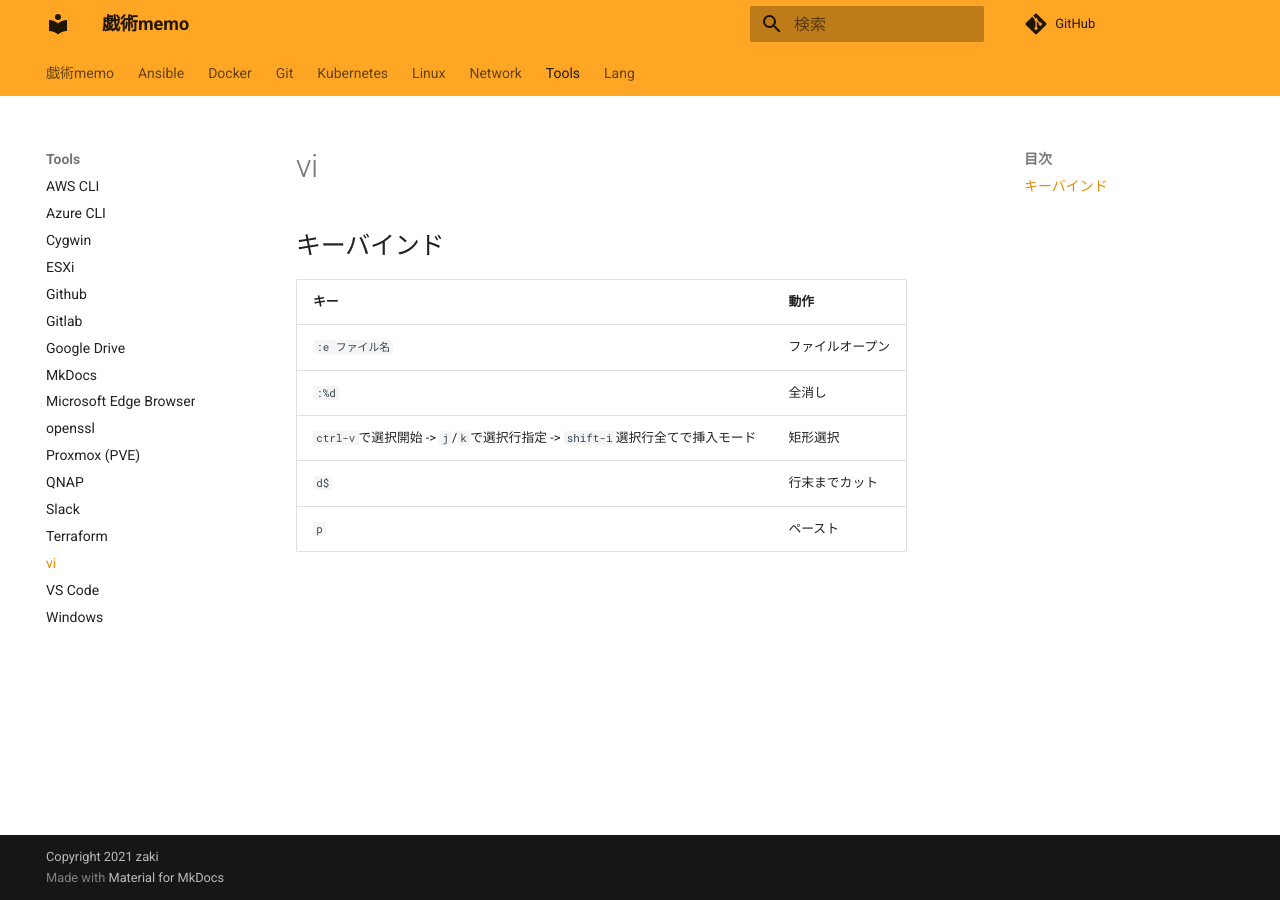
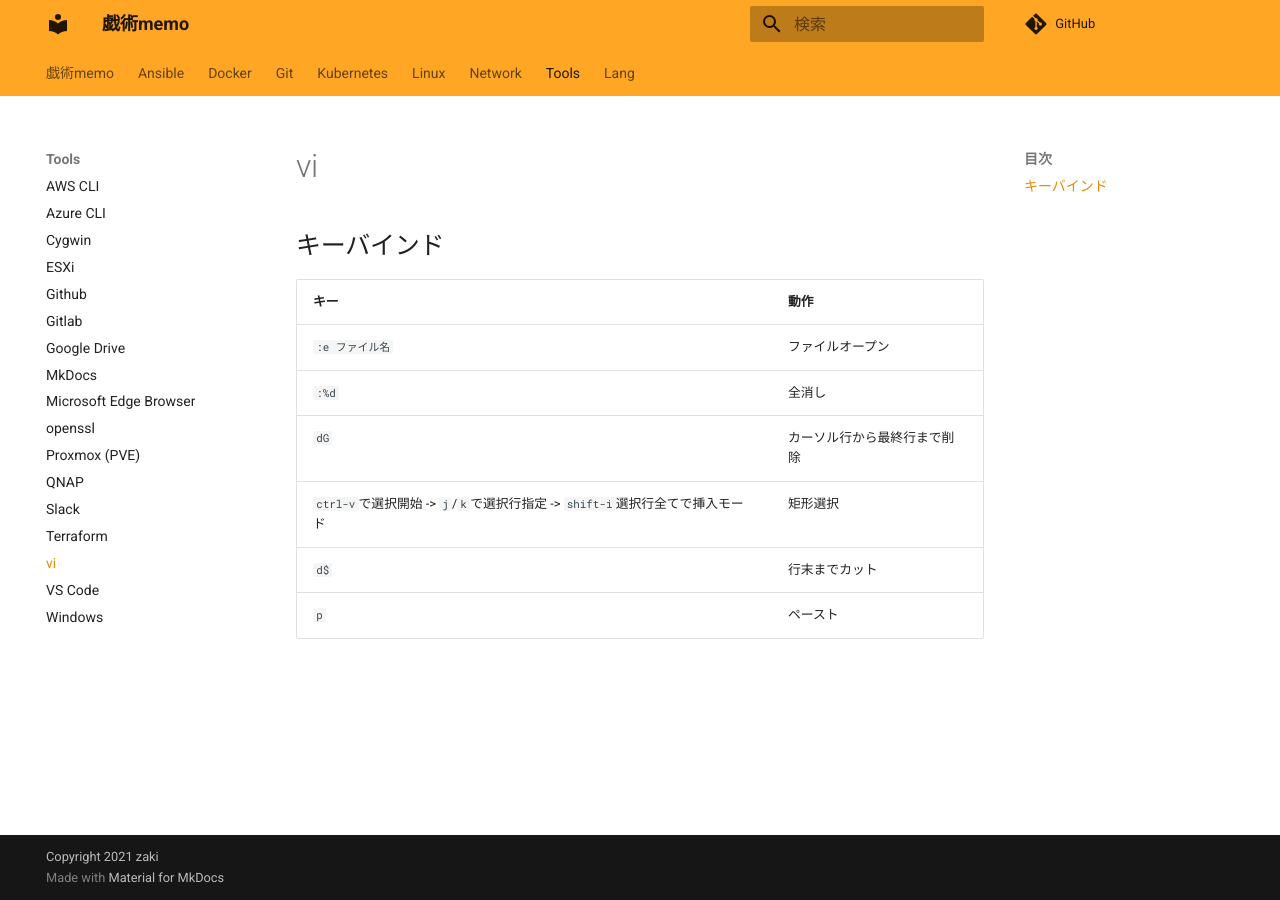
Before and after one commit to zaki-lknr/docs, an MkDocs documentation site: the page built from docs/Tools/vi.md, in a window 1280 px wide. Built offline with MkDocs 1.6.1 and Material for MkDocs 9.7.7, drawn with Linux system fonts in a browser that asks for light colours; comment, search, counter and statistics services are not loaded.

Commit message:
add: tools/vi: カーソル行からEOFまで削除

```diff
--- a/docs/Tools/vi.md
+++ b/docs/Tools/vi.md
@@ -2,10 +2,11 @@
 
 ## キーバインド
 
-| キー                                                     | 動作       |
-| ------------------------------------------------------ | -------- |
-| `:e ファイル名`                                             | ファイルオープン |
-| `:%d`                                                  | 全消し      |
-| `ctrl-v`で選択開始 -> `j`/`k`で選択行指定 -> `shift-i`選択行全てで挿入モード | 矩形選択     |
-| `d$`                                                   | 行末までカット  |
-| `p`                                                    | ペースト     |
+| キー                                                     | 動作             |
+| ------------------------------------------------------ | -------------- |
+| `:e ファイル名`                                             | ファイルオープン       |
+| `:%d`                                                  | 全消し            |
+| `dG`                                                   | カーソル行から最終行まで削除 |
+| `ctrl-v`で選択開始 -> `j`/`k`で選択行指定 -> `shift-i`選択行全てで挿入モード | 矩形選択           |
+| `d$`                                                   | 行末までカット        |
+| `p`                                                    | ペースト           |
```
